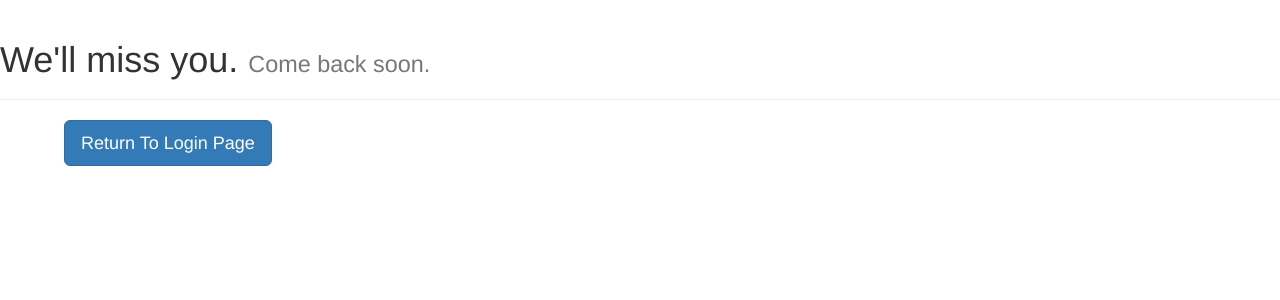
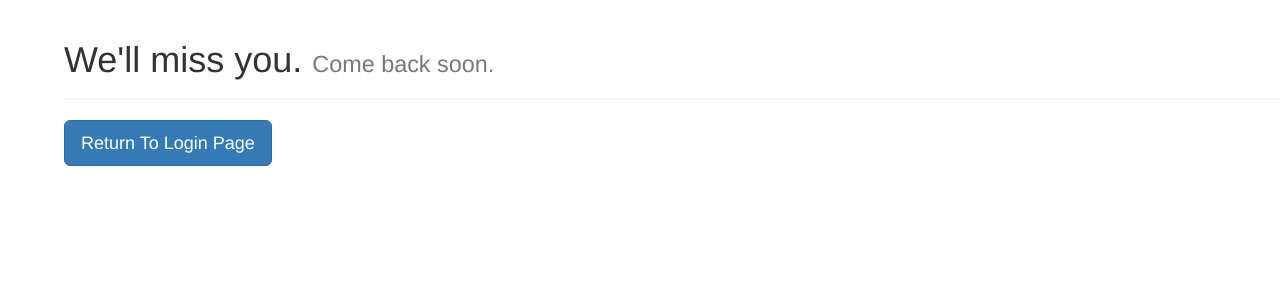
Before and after one commit to GSA/sinwebapp, a Django app: page /logout/ in a window 1280 px wide. Shown: the top 300 px of the page. Run offline with Django 3.2, Linux system fonts and the light colour scheme; some libraries are stand-ins or nearby versions.

Commit message:
cleaning up logout splash

```diff
--- a/sinwebapp/authentication/templates/logout_splash.html
+++ b/sinwebapp/authentication/templates/logout_splash.html
@@ -5,7 +5,7 @@
 </head>
 <body>
 
-    <div class="page-header">
+    <div class="page-header" style="margin-left:5%;">
         <h1>We'll miss you. <small>Come back soon.</small></h1>
     </div>
 
```
